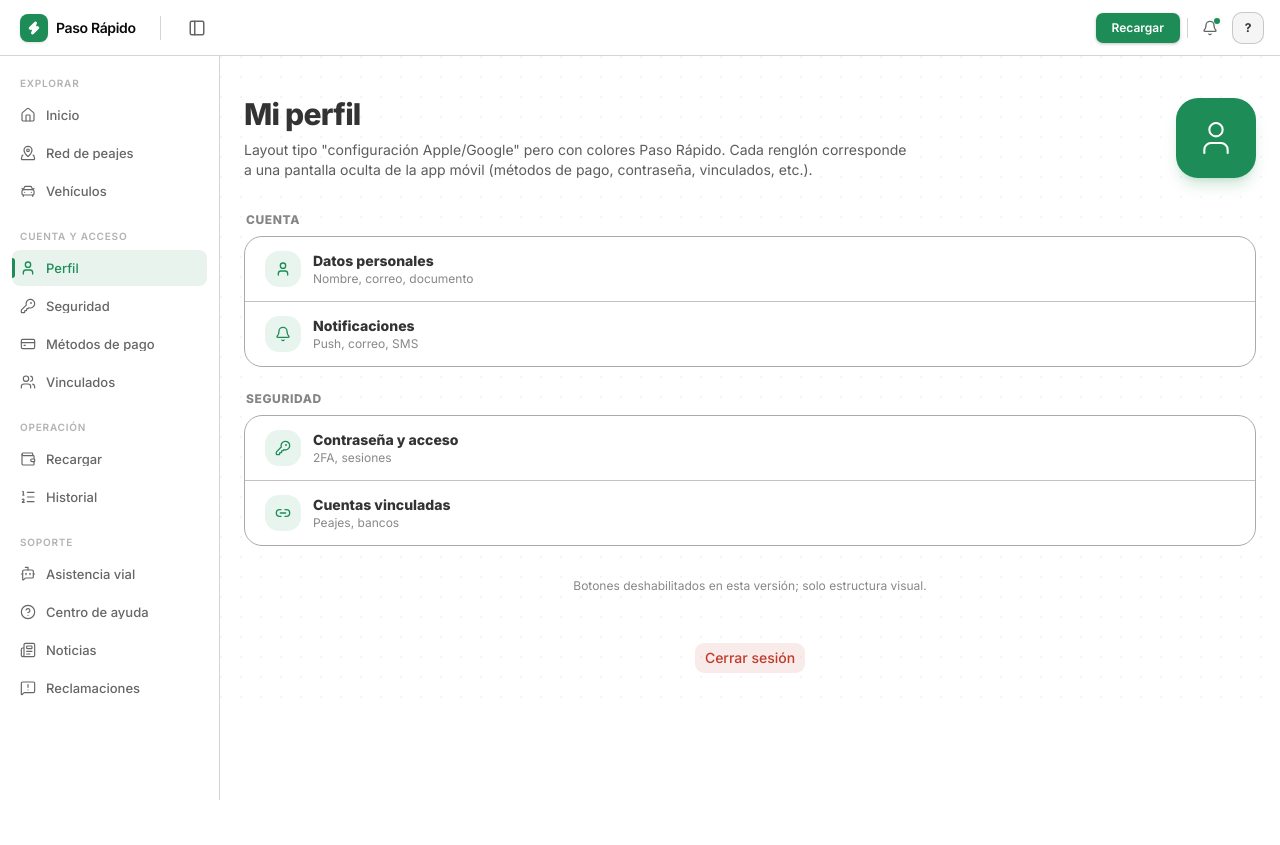
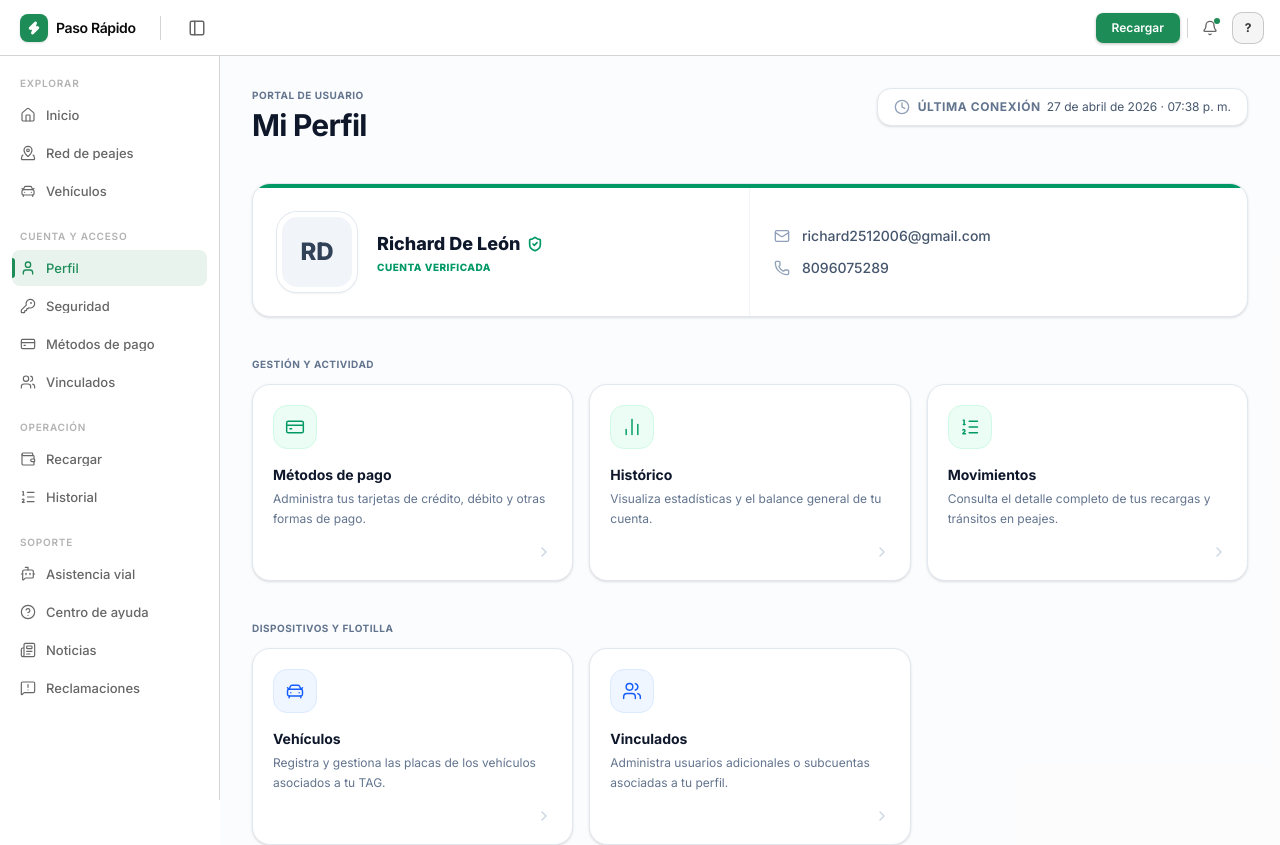
Before and after one commit to Mindware-Labs/Paso-Rapido-Web, a Next.js app: page /dashboard/cuenta in a window 1280 px wide. Shown: the top 845 px of the page. Before the commit the page ends 800 px from the top, so only its background shows below. Built offline with nearby package versions, Linux system fonts and the light colour scheme.

Commit message:
feat: mejorar la página de cuenta con nueva estructura de menú y funcionalidad de última conexión

```diff
--- a/src/app/dashboard/cuenta/page.tsx
+++ b/src/app/dashboard/cuenta/page.tsx
@@ -1,103 +1,285 @@
 "use client";
 
-import { Bell, KeyRound, Link2, User } from "lucide-react";
 import { useRouter } from "next/navigation";
+import Link from "next/link";
+import {
+  Bell,
+  LogOut,
+  ChevronRight,
+  Mail,
+  Phone,
+  ShieldCheck,
+  CreditCard,
+  Users,
+  BarChart2,
+  CarFront,
+  ListOrdered,
+  Shield,
+  Clock,
+} from "lucide-react";
 import { useAuth } from "@/context/AuthContext";
-import { Button } from "@/components/ui/button";
+import { cn } from "@/lib/utils";
+import { useEffect, useState } from "react";
 
+// ─── Datos de menú (con paleta de color por grupo) ──────────
 const GROUPS = [
   {
-    title: "Cuenta",
+    title: "Gestión y Actividad",
+    color: "emerald",
     items: [
-      { label: "Datos personales", sub: "Nombre, correo, documento" },
-      { label: "Notificaciones", sub: "Push, correo, SMS" },
+      {
+        label: "Métodos de pago",
+        sub: "Administra tus tarjetas de crédito, débito y otras formas de pago.",
+        icon: CreditCard,
+        href: "/dashboard/metodos-pago",
+      },
+      {
+        label: "Histórico",
+        sub: "Visualiza estadísticas y el balance general de tu cuenta.",
+        icon: BarChart2,
+        href: "/dashboard/historico",
+      },
+      {
+        label: "Movimientos",
+        sub: "Consulta el detalle completo de tus recargas y tránsitos en peajes.",
+        icon: ListOrdered,
+        href: "/dashboard/movimientos",
+      },
     ],
   },
   {
-    title: "Seguridad",
+    title: "Dispositivos y Flotilla",
+    color: "blue",
     items: [
-      { label: "Contraseña y acceso", sub: "2FA, sesiones" },
-      { label: "Cuentas vinculadas", sub: "Peajes, bancos" },
+      {
+        label: "Vehículos",
+        sub: "Registra y gestiona las placas de los vehículos asociados a tu TAG.",
+        icon: CarFront,
+        href: "/dashboard/vehiculos",
+      },
+      {
+        label: "Vinculados",
+        sub: "Administra usuarios adicionales o subcuentas asociadas a tu perfil.",
+        icon: Users,
+        href: "/dashboard/vinculados",
+      },
     ],
   },
-] as const;
+  {
+    title: "Preferencias de la Cuenta",
+    color: "violet",
+    items: [
+      {
+        label: "Notificaciones",
+        sub: "Configura tus alertas por correo electrónico, SMS y push.",
+        icon: Bell,
+        href: "/dashboard/notificaciones",
+      },
+      {
+        label: "Seguridad",
+        sub: "Actualiza tu contraseña y gestiona la seguridad de tus accesos.",
+        icon: Shield,
+        href: "/dashboard/contrasena",
+      },
+    ],
+  },
+];
+
+const colorMap = {
+  emerald: {
+    light: "bg-emerald-50 border-emerald-100",
+    hover: "group-hover:bg-emerald-100/60",
+    text: "text-emerald-600",
+    borderHover: "hover:border-emerald-200",
+    ring: "focus:ring-emerald-500/20",
+  },
+  blue: {
+    light: "bg-blue-50 border-blue-100",
+    hover: "group-hover:bg-blue-100/60",
+    text: "text-blue-600",
+    borderHover: "hover:border-blue-200",
+    ring: "focus:ring-blue-500/20",
+  },
+  violet: {
+    light: "bg-violet-50 border-violet-100",
+    hover: "group-hover:bg-violet-100/60",
+    text: "text-violet-600",
+    borderHover: "hover:border-violet-200",
+    ring: "focus:ring-violet-500/20",
+  },
+};
 
 export default function CuentaPage() {
   const router = useRouter();
-  const { logout } = useAuth();
+  const { userData, logout } = useAuth();
+  const [lastAccess, setLastAccess] = useState("");
+
+  useEffect(() => {
+    // Simula la última conexión (hora actual en el primer render)
+    const now = new Date();
+    setLastAccess(
+      now.toLocaleDateString("es-DO", {
+        year: "numeric",
+        month: "long",
+        day: "numeric",
+      }) +
+        " · " +
+        now.toLocaleTimeString("es-DO", {
+          hour: "2-digit",
+          minute: "2-digit",
+        }),
+    );
+  }, []);
 
   function handleLogout() {
     logout();
     router.replace("/");
   }
+
+  const fullName = userData
+    ? [userData.primerNombre, userData.segundoNombre].filter(Boolean).join(" ")
+    : "Richard De León";
+
+  const initials = userData?.primerNombre
+    ? `${userData.primerNombre[0]}${userData.segundoNombre?.[0] || ""}`.toUpperCase()
+    : "RD";
+
   return (
-    <div className="pr-grain">
-      <div className="mx-auto max-w-6xl space-y-8 px-4 py-8 sm:px-6 sm:py-10">
-        <div className="flex flex-col gap-4 sm:flex-row sm:items-center sm:justify-between">
-          <div className="space-y-2">
-            <h1 className="text-2xl font-extrabold tracking-tight text-pr-foreground sm:text-3xl">
-              Mi perfil
+    <div className="min-h-full bg-slate-50/50">
+      <div className="w-full space-y-10 px-4 py-8 sm:px-6 lg:px-8">
+        {/* ── Cabecera con información de última conexión ── */}
+        <header className="flex flex-col gap-4 sm:flex-row sm:items-start sm:justify-between">
+          <div>
+            <p className="text-[10px] font-bold uppercase tracking-wider text-slate-500">
+              Portal de Usuario
+            </p>
+            <h1 className="mt-1 text-2xl font-bold tracking-tight text-slate-900 sm:text-3xl">
+              Mi Perfil
             </h1>
-            <p className="max-w-2xl text-sm text-pr-foreground/80">
-              Layout tipo &quot;configuración Apple/Google&quot; pero con
-              colores Paso Rápido. Cada renglón corresponde a una pantalla
-              oculta de la app móvil (métodos de pago, contraseña, vinculados,
-              etc.).
-            </p>
           </div>
-          <div className="flex h-20 w-20 items-center justify-center self-start rounded-3xl bg-pr-hero text-pr-on-hero shadow-lg shadow-pr-hero/20 sm:self-center">
-            <User className="h-10 w-10" strokeWidth={1.25} />
+
+          {/* Panel derecho: última conexión */}
+          <div className="flex items-center gap-2 rounded-xl border border-slate-200 bg-white px-4 py-2.5 shadow-sm sm:self-start">
+            <Clock className="h-4 w-4 text-slate-400" />
+            <div className="text-xs text-slate-600">
+              <span className="font-bold uppercase tracking-wider text-slate-500">
+                Última conexión
+              </span>
+              <span className="ml-1.5 text-slate-600">
+                {lastAccess || "..."}
+              </span>
+            </div>
           </div>
-        </div>
+        </header>
 
-        <div className="space-y-6">
-          {GROUPS.map((g) => (
-            <section key={g.title} className="space-y-2">
-              <h2 className="px-0.5 text-xs font-extrabold uppercase tracking-wider text-pr-foreground/60">
-                {g.title}
+        {/* ── HÉROE: Tarjeta de identidad ── (sin cambios) */}
+        <section className="overflow-hidden rounded-2xl border border-slate-200 bg-white shadow-sm">
+          <div className="h-1 w-full bg-emerald-600" />
+          <div className="flex flex-col lg:flex-row lg:items-center">
+            <div className="relative flex items-center gap-5 p-6 lg:w-1/2 lg:border-r lg:border-slate-100">
+              <div className="flex h-20 w-20 shrink-0 items-center justify-center rounded-[20px] border-[5px] border-white bg-slate-100 shadow-sm ring-1 ring-slate-200">
+                <span className="text-2xl font-extrabold text-slate-700">
+                  {initials}
+                </span>
+              </div>
+              <div className="min-w-0">
+                <div className="flex items-center gap-1.5">
+                  <h2 className="truncate text-lg font-extrabold text-slate-900">
+                    {fullName}
+                  </h2>
+                  <ShieldCheck
+                    className="h-4 w-4 shrink-0 text-emerald-600"
+                    strokeWidth={2.5}
+                  />
+                </div>
+                <p className="mt-0.5 text-[10px] font-extrabold uppercase tracking-wider text-emerald-600">
+                  Cuenta Verificada
+                </p>
+              </div>
+            </div>
+            <div className="flex flex-col gap-3 border-t border-slate-100 p-6 lg:w-1/2 lg:border-t-0">
+              <div className="flex items-center gap-3 text-sm text-slate-600">
+                <Mail className="h-4 w-4 shrink-0 text-slate-400" />
+                <span className="truncate font-medium">
+                  {userData?.correo || "richard2512006@gmail.com"}
+                </span>
+              </div>
+              <div className="flex items-center gap-3 text-sm text-slate-600">
+                <Phone className="h-4 w-4 shrink-0 text-slate-400" />
+                <span className="font-medium">
+                  {userData?.telefono || "8096075289"}
+                </span>
+              </div>
+            </div>
+          </div>
+        </section>
+
+        {/* ── SECCIONES DE NAVEGACIÓN MULTICOLOR ── (sin cambios) */}
+        {GROUPS.map((group) => {
+          const palette = colorMap[group.color as keyof typeof colorMap];
+          return (
+            <section key={group.title} className="space-y-3">
+              <h2 className="text-[10px] font-bold uppercase tracking-wider text-slate-500">
+                {group.title}
               </h2>
-              <div className="overflow-hidden rounded-2xl border border-pr-border bg-pr-card">
-                {g.items.map((item) => (
-                  <button
-                    type="button"
+              <div className="grid gap-4 sm:grid-cols-2 xl:grid-cols-3">
+                {group.items.map((item) => (
+                  <Link
                     key={item.label}
-                    className="flex w-full items-center gap-3 border-b border-pr-border/70 px-4 py-3.5 text-left last:border-0 hover:bg-pr-secondary/30 sm:px-5"
+                    href={item.href}
+                    className={cn(
+                      "group flex flex-col rounded-2xl border border-slate-200 bg-white p-5 shadow-sm transition-all",
+                      palette.borderHover,
+                      "hover:bg-white hover:shadow-md",
+                      palette.ring,
+                      "focus:outline-none focus:ring-2",
+                    )}
                   >
-                    <span className="flex h-9 w-9 items-center justify-center rounded-xl bg-pr-secondary text-pr-hero">
-                      {item.label.includes("Notific") ? (
-                        <Bell className="h-4 w-4" />
-                      ) : item.label.includes("Seguridad") ||
-                        item.label.includes("Contraseña") ? (
-                        <KeyRound className="h-4 w-4" />
-                      ) : item.label.includes("vinculad") ? (
-                        <Link2 className="h-4 w-4" />
-                      ) : (
-                        <User className="h-4 w-4" />
+                    <div
+                      className={cn(
+                        "mb-4 flex h-11 w-11 items-center justify-center rounded-xl border transition-colors",
+                        palette.light,
+                        palette.hover,
                       )}
-                    </span>
-                    <span className="min-w-0 flex-1">
-                      <span className="block text-sm font-extrabold text-pr-foreground">
-                        {item.label}
-                      </span>
-                      <span className="block text-xs text-pr-muted-fg">
-                        {item.sub}
-                      </span>
-                    </span>
-                  </button>
+                    >
+                      <item.icon
+                        className={cn("h-5 w-5", palette.text)}
+                        strokeWidth={1.75}
+                      />
+                    </div>
+                    <h3 className="text-sm font-bold text-slate-900">
+                      {item.label}
+                    </h3>
+                    <p className="mt-1 text-xs leading-relaxed text-slate-500 line-clamp-2">
+                      {item.sub}
+                    </p>
+                    <div className="mt-4 flex items-center justify-end">
+                      <ChevronRight className="h-4 w-4 text-slate-300 transition-transform group-hover:translate-x-0.5 group-hover:text-slate-500" />
+                    </div>
+                  </Link>
                 ))}
               </div>
             </section>
-          ))}
-        </div>
+          );
+        })}
 
-        <p className="text-center text-xs text-pr-muted-fg">
-          Botones deshabilitados en esta versión; solo estructura visual.
-        </p>
-        <div className="mx-auto max-w-md text-center">
-          <Button variant="destructive" className="mt-4" onClick={handleLogout}>
+        {/* ── Cierre de sesión ── (sin cambios) */}
+        <section className="rounded-2xl border border-red-100 bg-red-50/30 p-6 shadow-sm sm:flex sm:items-center sm:justify-between">
+          <div>
+            <h3 className="text-sm font-bold text-slate-900">Cerrar sesión</h3>
+            <p className="mt-1 text-xs leading-relaxed text-slate-500">
+              Finalizará tu sesión actual en este dispositivo. Deberás ingresar
+              tus credenciales nuevamente para acceder.
+            </p>
+          </div>
+          <button
+            onClick={handleLogout}
+            className="mt-4 flex w-full items-center justify-center gap-2 rounded-xl border border-red-200 bg-white px-5 py-2.5 text-sm font-bold text-red-600 shadow-sm transition-all hover:bg-red-50 hover:border-red-300 focus:outline-none focus:ring-2 focus:ring-red-500/20 focus:ring-offset-2 active:scale-[0.98] sm:mt-0 sm:w-auto sm:shrink-0"
+          >
+            <LogOut className="h-4 w-4" />
             Cerrar sesión
-          </Button>
-        </div>
+          </button>
+        </section>
       </div>
     </div>
   );
```
